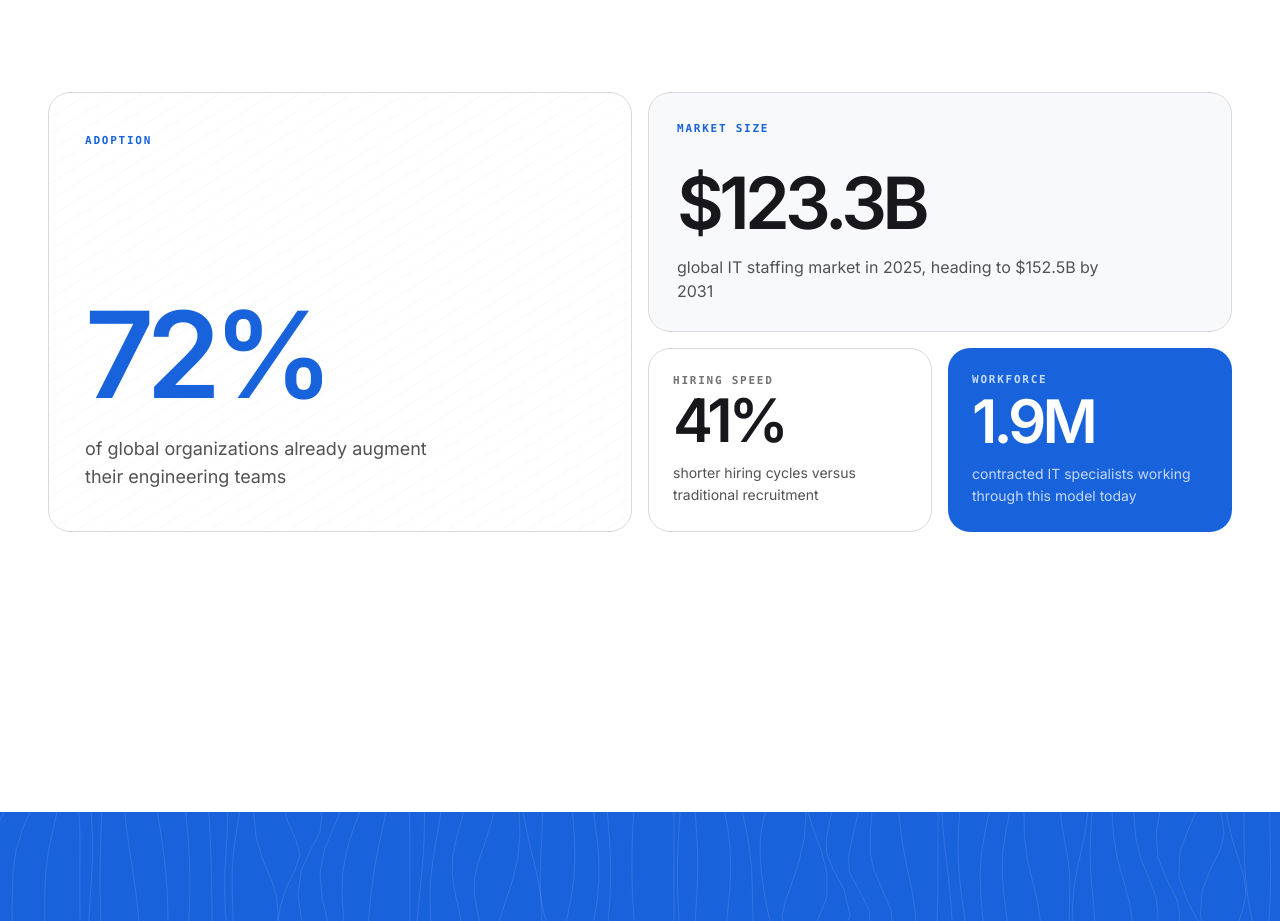
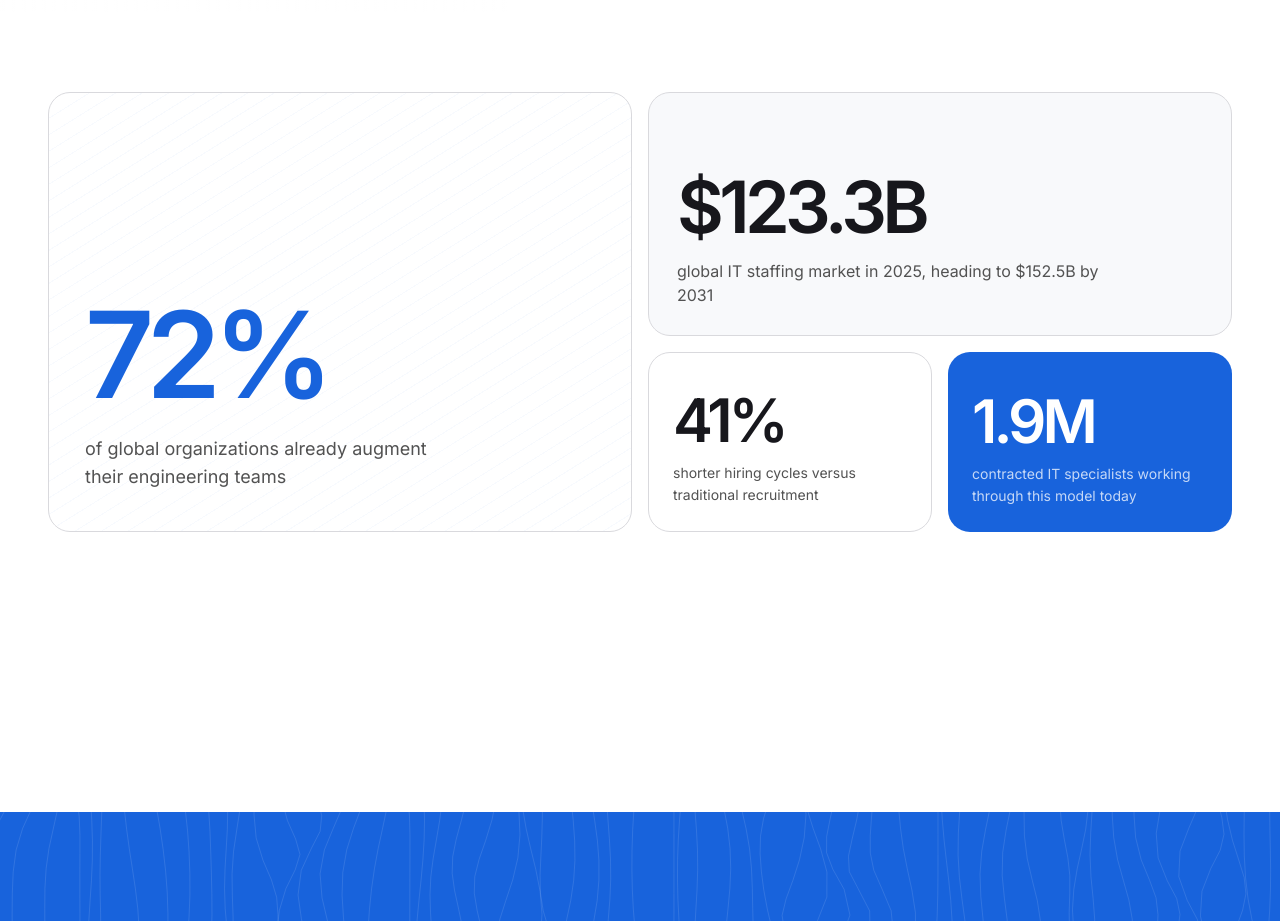
Before and after one commit to arslanjavid4/DigineomFolio, a Next.js app: page /about in a window 1280 px wide. Shown: the part 820-1741 px from the top of the page. Built offline with nearby package versions, Linux system fonts and the light colour scheme.

Commit message:
Drop Talent Bridge bento card labels so stats sit without kickers.

```diff
--- a/app/about/page.tsx
+++ b/app/about/page.tsx
@@ -201,7 +201,7 @@ export default function AboutPage() {
                   }}
                   aria-hidden="true"
                 />
-                <p className="eyebrow relative text-[#1863dc]">Adoption</p>
+                <div className="relative" aria-hidden="true" />
                 <div className="relative">
                   <p className="display text-7xl text-[#1863dc] sm:text-8xl lg:text-[7.5rem]">72%</p>
                   <p className="mt-5 max-w-sm text-base leading-relaxed text-neutral-600 md:text-lg">
@@ -215,7 +215,7 @@ export default function AboutPage() {
                 transition={{ duration: 0.55, delay: 0.06 }}
                 className="flex min-h-[200px] flex-col justify-between rounded-[22px] border border-[#d9d9dd] bg-[#f8f9fb] px-7 py-7"
               >
-                <p className="eyebrow text-[#1863dc]">Market size</p>
+                <div aria-hidden="true" />
                 <div>
                 <p className="display text-5xl text-[#17171c] md:text-6xl lg:text-7xl">$123.3B</p>
                 <p className="mt-4 max-w-md text-sm leading-relaxed text-neutral-600 md:text-base">
@@ -230,7 +230,7 @@ export default function AboutPage() {
                   transition={{ duration: 0.5, delay: 0.1 }}
                   className="flex min-h-[180px] flex-col justify-between rounded-[22px] border border-[#d9d9dd] bg-white px-6 py-6"
                 >
-                  <p className="eyebrow text-neutral-500">Hiring speed</p>
+                  <div aria-hidden="true" />
                   <div>
                   <p className="display text-5xl text-[#17171c] md:text-6xl">41%</p>
                   <p className="mt-3 text-sm leading-relaxed text-neutral-600">
@@ -244,7 +244,7 @@ export default function AboutPage() {
                   transition={{ duration: 0.5, delay: 0.14 }}
                   className="flex min-h-[180px] flex-col justify-between rounded-[22px] bg-[#1863dc] px-6 py-6 text-white"
                 >
-                  <p className="eyebrow text-[#c7dbff]">Workforce</p>
+                  <div aria-hidden="true" />
                   <div>
                   <p className="display text-5xl md:text-6xl">1.9M</p>
                   <p className="mt-3 text-sm leading-relaxed text-white/75">
```
